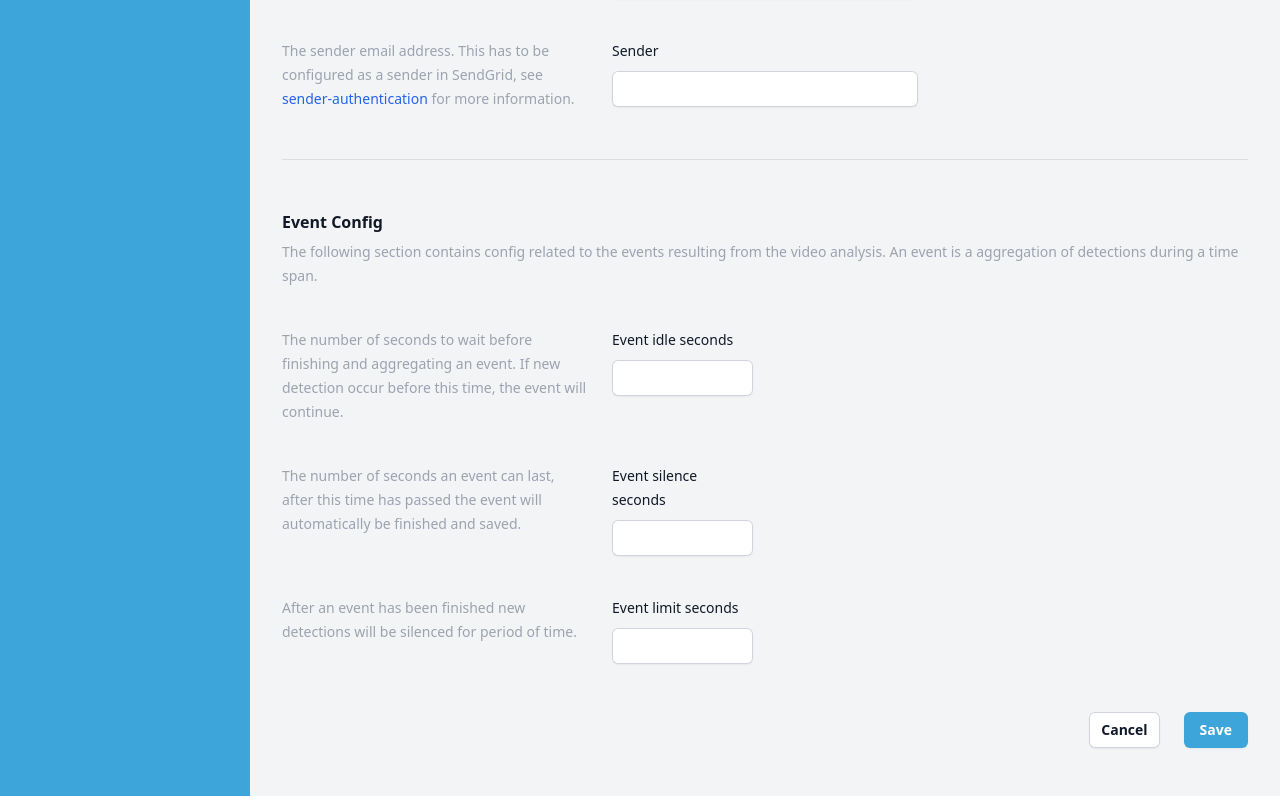
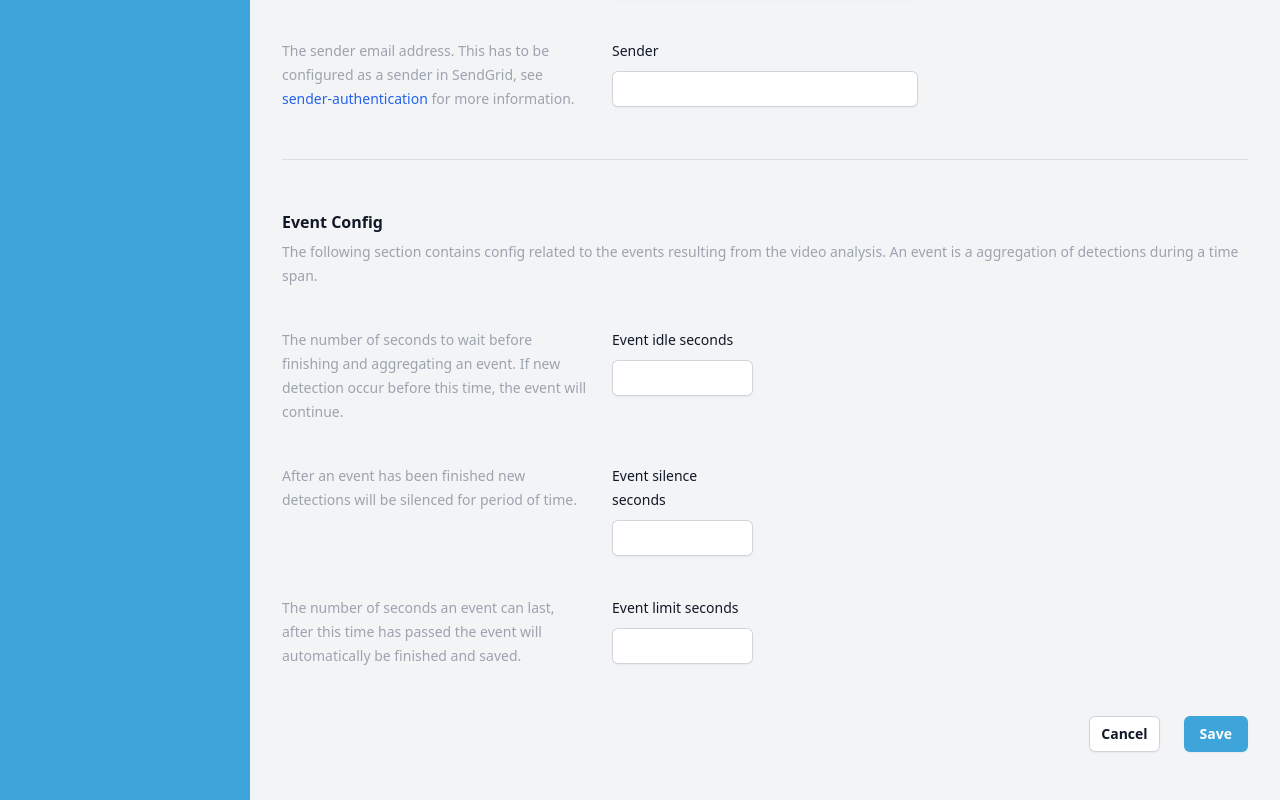
Before and after one commit to Codendaal1120/Secure-Sight, a Next.js app in the folder web/: page /config in a window 1280 px wide. Shown: the part 650-1450 px from the top of the page. Built offline with nearby package versions, Linux system fonts and the light colour scheme; no server answers.

Commit message:
UI fixes

```diff
--- a/web/components/CamViewer.tsx
+++ b/web/components/CamViewer.tsx
@@ -120,8 +120,8 @@ function CameraViewer ({ cameraId, cameraName } : Props) {
 
       requestAnimationFrame(function () {
         for (let i = 0; i < data.length; i++) {
-          ctx.font = "10px Arial";
-          ctx.fillText(data[i].aveDiff, 5, 15);
+          // ctx.font = "10px Arial";
+          // ctx.fillText(data[i].aveDiff, 5, 15);
 
           const x = mapRange(data[i].x, 0, 1, 0, canvasWidth);
           const y = mapRange(data[i].y, 0, 1, 0, canvasHeight);
--- a/web/pages/config.tsx
+++ b/web/pages/config.tsx
@@ -239,7 +239,7 @@ export default function ConfigPage() {
             <div className="mt-10 grid grid-cols-1 gap-x-6 gap-y-8 sm:grid-cols-6 content-start">
               <div className="sm:col-span-2 ">
                 <label className="block text-sm leading-6 text-gray-400">
-                  The number of seconds an event can last, after this time has passed the event will automatically be finished and saved.
+                After an event has been finished new detections will be silenced for period of time.
                 </label>
               </div>
               <div className="sm:col-span-1">
@@ -263,7 +263,7 @@ export default function ConfigPage() {
             <div className="mt-10 grid grid-cols-1 gap-x-6 gap-y-8 sm:grid-cols-6 content-start">
               <div className="sm:col-span-2 ">
                 <label className="block text-sm leading-6 text-gray-400">
-                  After an event has been finished new detections will be silenced for period of time.
+                  The number of seconds an event can last, after this time has passed the event will automatically be finished and saved.
                 </label>
               </div>
               <div className="sm:col-span-1">
```
Also changed, not shown: 1 other file (tests, documents, lock files or other folders).
